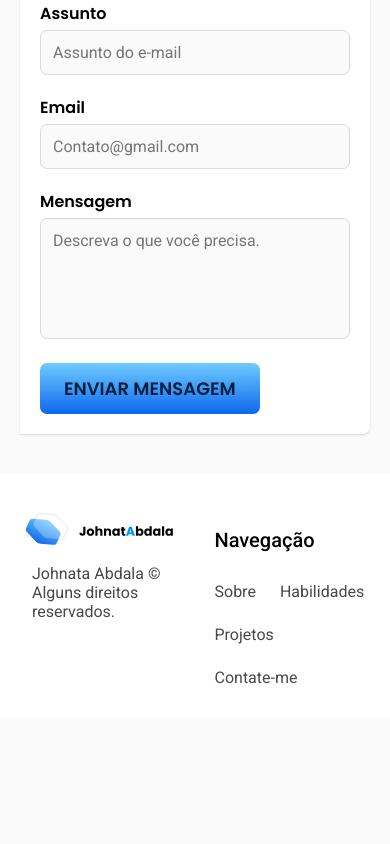
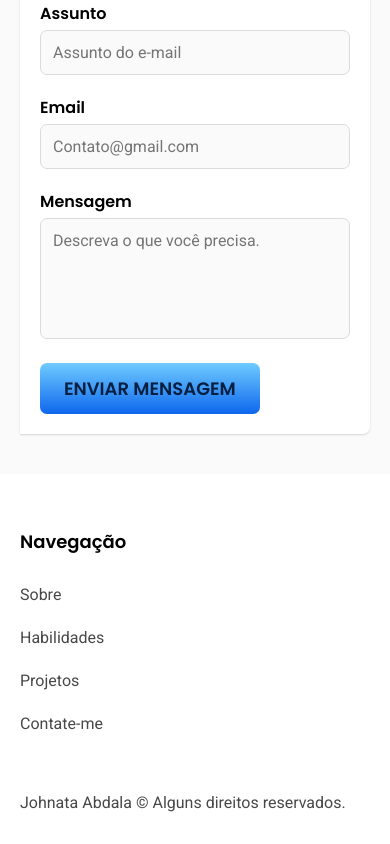
Before and after one commit to johnata-matheus/portfolio-angular, an Angular app: page / in a window 390 px wide. Shown: the part 4953-5797 px from the top of the page. Before the commit the page ends 5672 px from the top, so only its background shows below. Built offline with nearby package versions, Linux system fonts and the light colour scheme.

Commit message:
fix: adjust responsiveness and jpg

```diff
--- a/src/app/components/contact/contact.component.scss
+++ b/src/app/components/contact/contact.component.scss
@@ -134,6 +134,7 @@
         grid-template-columns: 1fr;
 
         .contact-info{
+          border-radius: 7px 7px 0px 0px;
           padding: 20px;
         }
 
--- a/src/app/components/contact/contact.component.ts
+++ b/src/app/components/contact/contact.component.ts
@@ -24,15 +24,17 @@ export class ContactComponent {
 
   sendEmail(form: IEmail){
     this.emailService.sendEmail(form).subscribe(
-      (res) => {
+      {
+        next: () => {
           this.stateForm = true;
           this.toastr.success("Mensagem enviada com sucesso!");
           this.emailForm.resetForm();
         },
-      (error) => {
+        error: (e) => {
           this.toastr.error("Erro ao enviar a mensagem, tente novamente mais tarde.");
           this.stateForm = false;
         }
-    )
+      }
+    );
   }
 }
--- a/src/app/components/footer/footer.component.scss
+++ b/src/app/components/footer/footer.component.scss
@@ -7,8 +7,8 @@
     padding: 32px 20px 32px 20px;
     display: flex;
     justify-content: space-between;
-    align-items: start;
-    gap: 60px;
+    align-items: center;
+    gap: 40px;
 
     .logo {
       display: grid;
@@ -25,7 +25,7 @@
 
 
       h4 {
-        font: 500 1.25rem 'Roboto';
+        font: 600 1.125rem 'Poppins';
         padding: 22px 0px;
         margin-bottom: 8px;
       }
@@ -48,13 +48,44 @@
 @media(max-width: 800px){
   .footer-bg{
     .footer{
-      gap: 40px;
+      align-items: start;
+      gap: 80px;
+      justify-content: left;
 
       .navigation{
         ul{
-          flex-wrap: wrap;
+          flex-direction: column;
         }
       }
     }
   }
 }
+
+@media(max-width: 600px){
+  .footer-bg{
+    .footer{
+      gap: 60px;
+      flex-direction: column;
+
+      .logo{
+        order: 2;
+
+        img{
+          display: none;
+        }
+
+        span{
+          margin: 0px;
+        }
+      }
+
+      .navigation{
+        order: 1;
+
+        ul{
+          flex-direction: column;
+        }
+      }
+    }
+  }
+}
```
Also changed, not shown: src/assets/jpg/foto-perfil.jpg (deleted), src/assets/jpg/foto-perfil2.jpg (added). Lines whose indentation alone changed are shown as unchanged.
